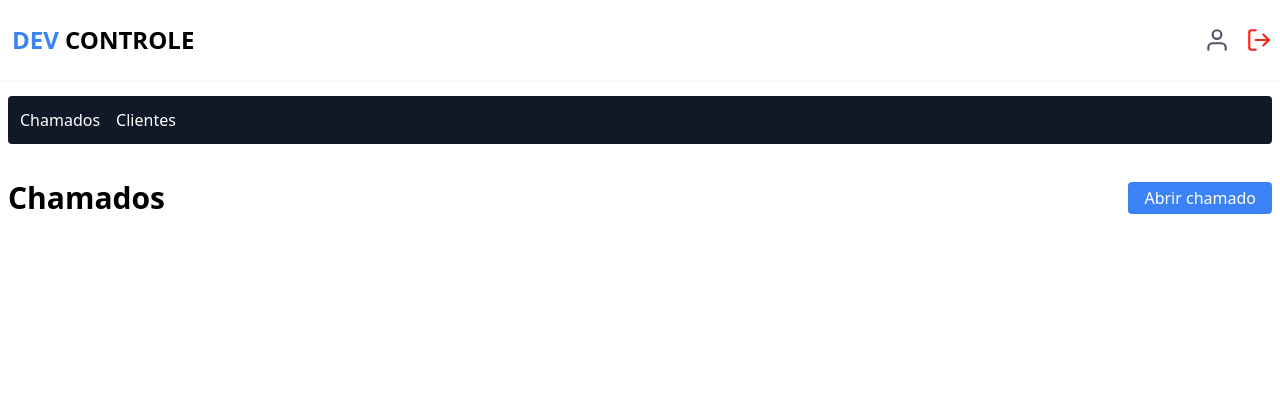
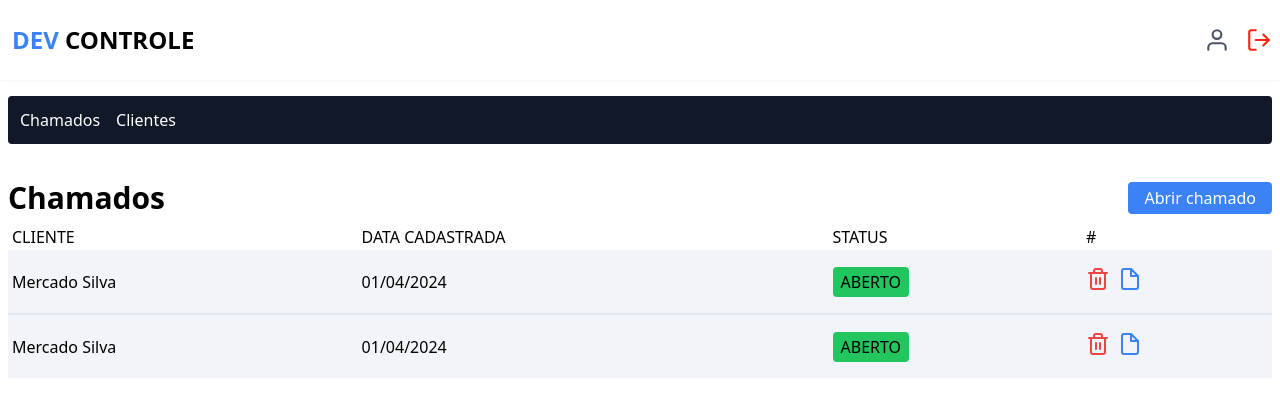
Before and after one commit to alexdev613/devcontrole, a Next.js app: page /dashboard in a window 1280 px wide. Shown: the top 416 px of the page. Built offline with nearby package versions, Linux system fonts and the light colour scheme; no server answers; sample sign-in values are in the browser's storage.

Commit message:
feat: Continuamos a criação da tabela dos chamados e estilizamos.

```diff
--- /dev/null
+++ b/src/app/dashboard/components/ticket/index.tsx
@@ -0,0 +1,27 @@
+import { FiFile, FiTrash2 } from "react-icons/fi";
+
+export function TicketItem() {
+  return (
+    <>
+      <tr className="border-b-2 border-b-slate-200 h-16 last:border-b-0 bg-slate-100 hover:bg-gray-200 duration-300">
+        <td className="text-left pl-1">
+          Mercado Silva
+        </td>
+        <td className="text-left hidden sm:table-cell">
+          01/04/2024
+        </td>
+        <td className="text-left">
+          <span className="bg-green-500 px-2 py-1 rounded">ABERTO</span>
+        </td>
+        <td className="text-left">
+          <button className="mr-2">
+            <FiTrash2 size={24} color="#ED4444" />
+          </button>
+          <button>
+            <FiFile size={24} color="#3b82f6" />
+          </button>
+        </td>
+      </tr>
+    </>
+  )
+}
--- a/src/app/dashboard/page.tsx
+++ b/src/app/dashboard/page.tsx
@@ -3,6 +3,7 @@
 import { authOptions } from '@/lib/auth'
 import { redirect } from 'next/navigation'
 import Link from "next/link";
+import { TicketItem } from "./components/ticket";
 
 export default async function Dashboard() {
   const session = await getServerSession(authOptions);
@@ -23,6 +24,20 @@
             Abrir chamado
           </Link>
         </div>
+        <table className="min-w-full my-2">
+          <thead>
+            <tr>
+              <th className="font-medium text-left pl-1">CLIENTE</th>
+              <th className="font-medium text-left hidden sm:block">DATA CADASTRADA</th>
+              <th className="font-medium text-left">STATUS</th>
+              <th className="font-medium text-left">#</th>
+            </tr>
+          </thead>
+          <tbody>
+            <TicketItem />
+            <TicketItem />
+          </tbody>
+        </table>
       </main>
     </Container>
   )
```
